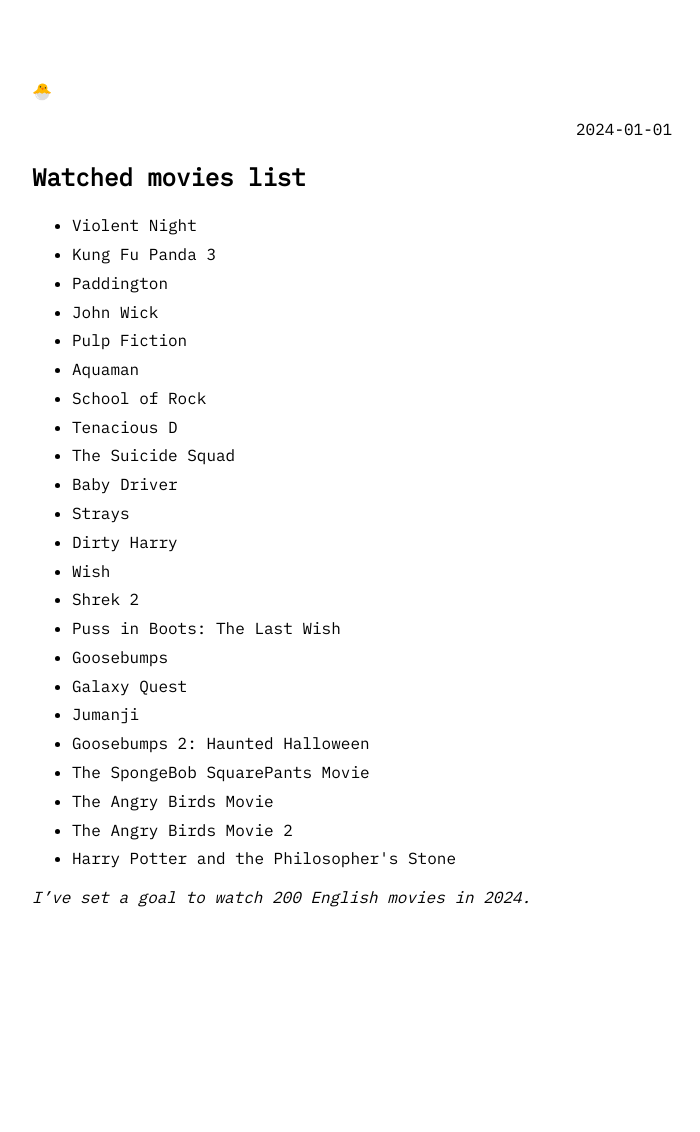
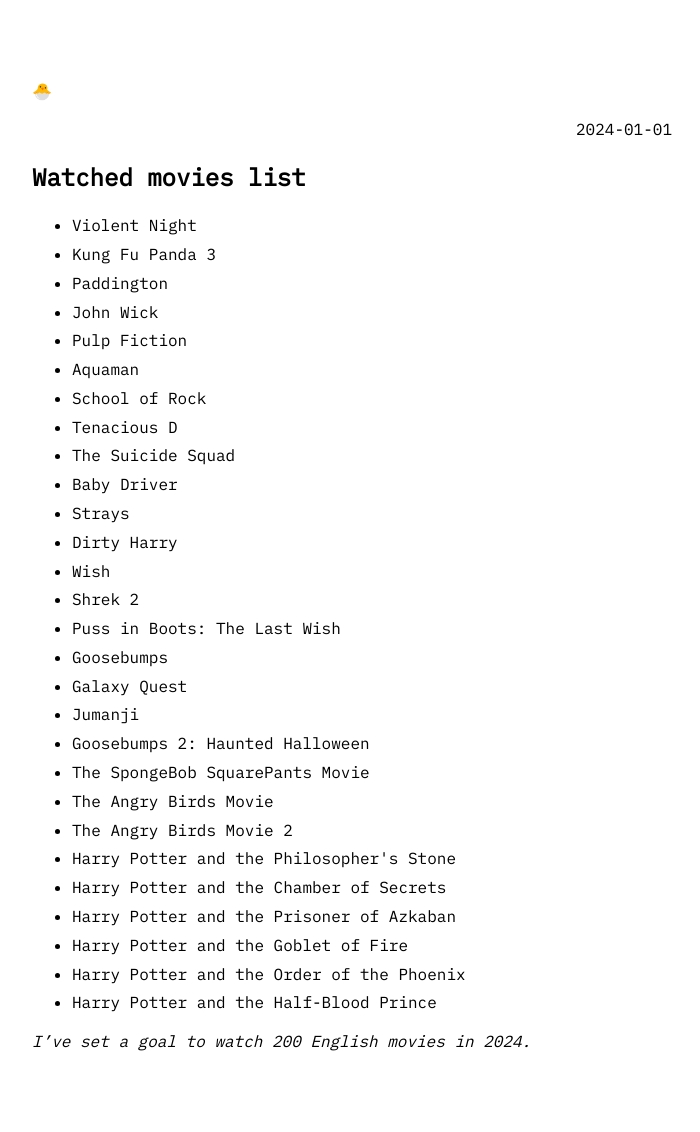
Before and after one commit to prolkh/prolkh.github.io, a Jekyll site: the page built from watched-movies-list.md, in a window 1280 px wide. Shown: the whole page, without its empty margins (288-988 px from the left). Built offline with Jekyll 4.4.1, drawn with Linux system fonts in a browser that asks for light colours; before the commit the page ends 988 px from its top, so only the background shows below that.

Commit message:
Update movies.yml

```diff
--- a/_data/movies.yml
+++ b/_data/movies.yml
@@ -67,3 +67,18 @@
 
   - title: "Harry Potter and the Philosopher's Stone"
     date : '2024-02-03'
+
+  - title: "Harry Potter and the Chamber of Secrets"
+    date : '2024-02-05'
+
+  - title: "Harry Potter and the Prisoner of Azkaban"
+    date : '2024-02-07'
+
+  - title: "Harry Potter and the Goblet of Fire"
+    date : '2024-02-09'
+
+  - title: "Harry Potter and the Order of the Phoenix"
+    date : '2024-02-09'
+
+  - title: "Harry Potter and the Half-Blood Prince"
+    date : '2024-02-09'
```
